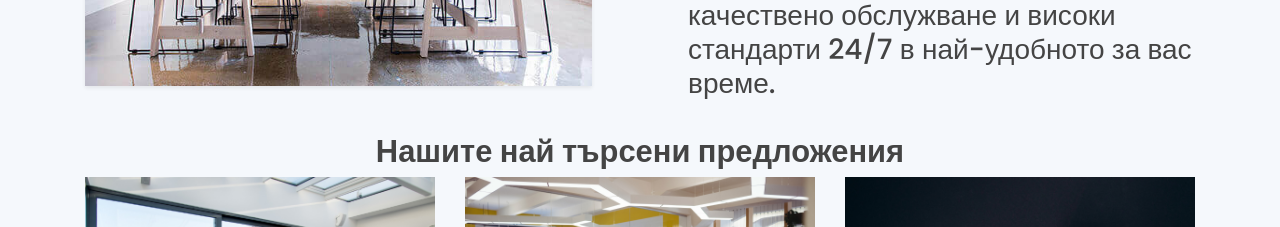
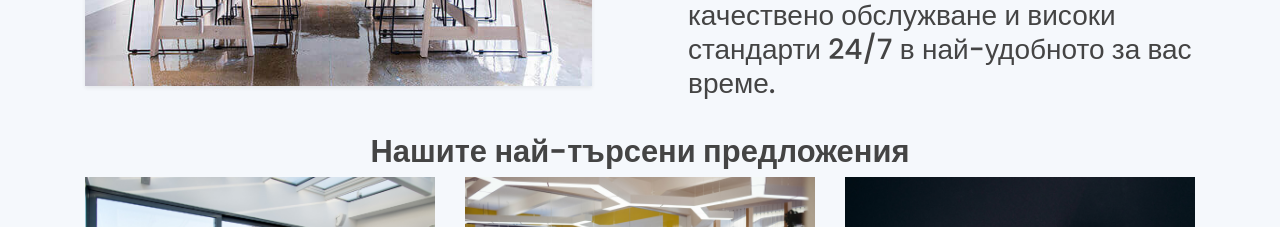
Before and after one commit to Icaka1710/NextLevelCleaning, a plain HTML site: page index.html in a window 1280 px wide. Shown: the part 1440-1667 px from the top of the page. Drawn offline with Linux system fonts and the light colour scheme; a script that the page names is missing.

Commit message:
Update index.html

```diff
--- a/index.html
+++ b/index.html
@@ -319,7 +319,7 @@
     <!-- Blog Section -->
     <section class="section" id="blog">
         <div class="container">
-            <h6 class="section-title mb-0 text-center">Нашите най търсени предложения</h6>
+            <h6 class="section-title mb-0 text-center">Нашите най-търсени предложения</h6>
 
             <div class="row">
                 <div class="col-md-4">
```
